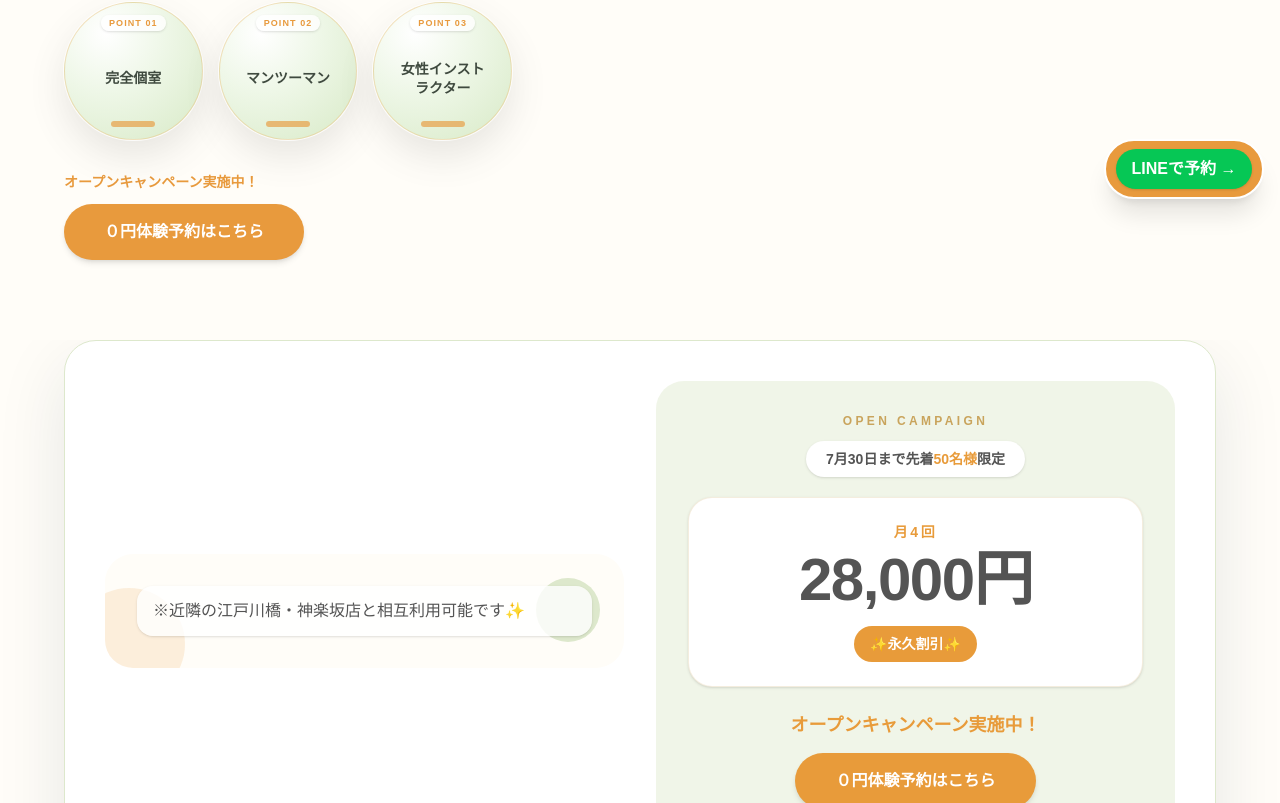
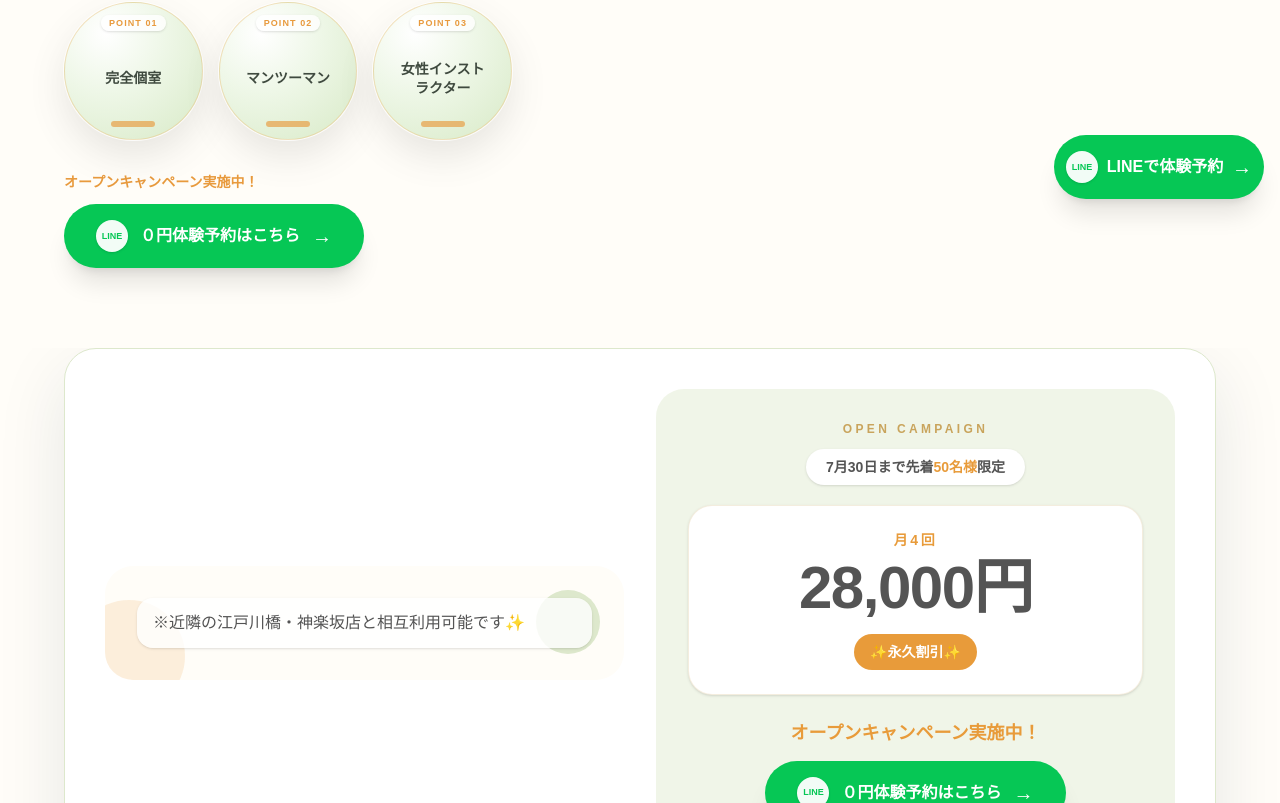
Before and after one commit to kikushunn/once-lp, a Next.js app: page / in a window 1280 px wide. Shown: the part 577-1380 px from the top of the page. Built offline with nearby package versions, Linux system fonts and the light colour scheme.

Commit message:
refresh cta button design

```diff
--- a/app/page.tsx
+++ b/app/page.tsx
@@ -85,6 +85,21 @@ const getServiceSupportText = (name: string) => {
 
   return "一人ひとりの身体に合わせて、心地よく変化を重ねます。";
 };
+
+const LineCtaContent = ({ label }: { label: string }) => (
+  <>
+    <span
+      aria-hidden="true"
+      className="flex h-8 w-8 shrink-0 items-center justify-center rounded-full bg-white/95 text-[9px] font-black leading-none text-[#06C755] shadow-sm"
+    >
+      LINE
+    </span>
+    <span className="min-w-0 flex-1 text-center">{label}</span>
+    <span aria-hidden="true" className="shrink-0 text-xl leading-none">
+      →
+    </span>
+  </>
+);
 
 export default async function Home() {
 
@@ -291,9 +306,9 @@ const heroConcernLabels = ["姿勢改善", "肩こり・腰痛", "ボディメ
       href={heroCampaign.ctaUrl || hero.buttonUrl}
       target="_blank"
       rel="noopener noreferrer"
-      className="inline-block whitespace-nowrap rounded-full bg-[#E89A3D] px-8 py-4 font-bold text-white shadow-md md:px-10"
+      className="inline-flex min-h-14 items-center justify-center gap-3 whitespace-nowrap rounded-full bg-[#06C755] px-6 py-3.5 text-sm font-bold text-white shadow-xl transition hover:-translate-y-0.5 hover:shadow-2xl active:scale-95 md:min-h-16 md:px-8 md:text-base"
     >
-      {primaryCtaLabel}
+      <LineCtaContent label={primaryCtaLabel} />
     </a>
   </div>
 )}
@@ -361,9 +376,9 @@ const heroConcernLabels = ["姿勢改善", "肩こり・腰痛", "ボディメ
                   href={cta.url}
                   target="_blank"
                   rel="noopener noreferrer"
-                  className="gtm-cta-click inline-flex w-full items-center justify-center whitespace-nowrap rounded-full bg-[#E89B3A] px-6 py-4 text-base font-bold text-white shadow-md transition hover:opacity-90 md:w-auto md:px-10"
+                  className="gtm-cta-click inline-flex min-h-14 w-full items-center justify-center gap-3 whitespace-nowrap rounded-full bg-[#06C755] px-5 py-3.5 text-sm font-bold text-white shadow-xl transition hover:-translate-y-0.5 hover:shadow-2xl active:scale-95 md:min-h-16 md:w-auto md:px-8 md:text-base"
                 >
-                  {primaryCtaLabel}
+                  <LineCtaContent label={primaryCtaLabel} />
                 </a>
               )}
             </div>
@@ -857,9 +872,9 @@ const heroConcernLabels = ["姿勢改善", "肩こり・腰痛", "ボディメ
                     href={item.ctaUrl || cta.url}
                     target="_blank"
                     rel="noopener noreferrer"
-                    className="gtm-cta-click mt-8 inline-block w-[90%] max-w-sm whitespace-nowrap rounded-full bg-[#E89A3D] px-6 py-4 text-center font-bold text-white shadow-md md:w-auto md:px-10"
+                    className="gtm-cta-click mt-8 inline-flex min-h-14 w-[90%] max-w-sm items-center justify-center gap-3 whitespace-nowrap rounded-full bg-[#06C755] px-5 py-3.5 text-center text-sm font-bold text-white shadow-xl transition hover:-translate-y-0.5 hover:shadow-2xl active:scale-95 md:min-h-16 md:w-auto md:px-8 md:text-base"
                   >
-                    {item.ctaText || cta.text}
+                    <LineCtaContent label={item.ctaText || cta.text} />
                   </a>
                 )}
               </div>
@@ -1149,11 +1164,9 @@ const heroConcernLabels = ["姿勢改善", "肩こり・腰痛", "ボディメ
         href={heroCampaign.ctaUrl || hero.buttonUrl || cta.url}
         target="_blank"
         rel="noopener noreferrer"
-        className="line-click fixed bottom-6 right-4 z-50 flex h-[60px] w-[160px] items-center justify-center rounded-full border-2 border-white bg-[#E89A3D] text-center text-sm font-bold text-white shadow-xl transition active:scale-95 hover:scale-95 md:text-base"
+        className="line-click fixed bottom-6 right-4 z-50 flex h-16 w-[190px] items-center justify-center gap-2 rounded-full bg-[#06C755] px-3 text-center text-sm font-bold text-white shadow-xl transition hover:-translate-y-0.5 hover:shadow-2xl active:scale-95 md:w-[210px] md:text-base"
       >
-        <span className="rounded-full bg-[#06C755] px-4 py-2 text-white shadow-sm">
-          LINEで予約 →
-        </span>
+        <LineCtaContent label="LINEで体験予約" />
       </a>
 
     </main>
```
